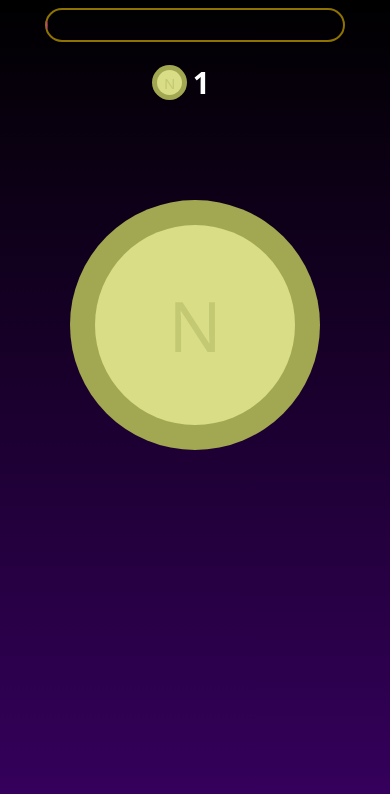
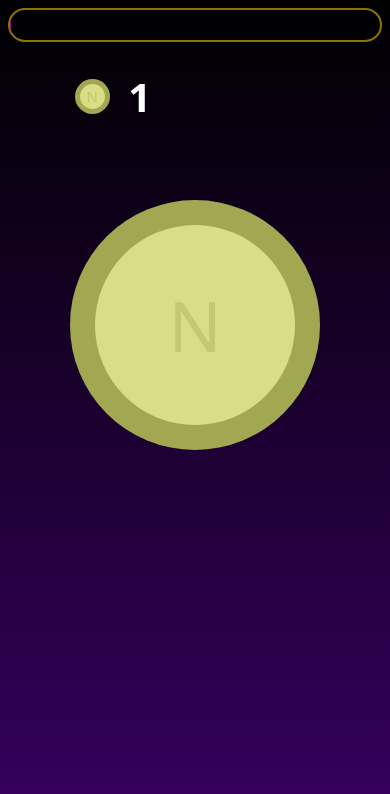
Before and after one commit to Hasan-Husan-2010/Notcoin, a plain HTML site: page index.html in a window 390 px wide. Both pictures are taken after a click on the element 195 px from the left and 325 px from the top of the page. Drawn offline with Linux system fonts and the light colour scheme.

Commit message:
Add game

```diff
--- a/index.html
+++ b/index.html
@@ -17,6 +17,7 @@
     <div class="df">
     <div class="smallcoin"></div>
     <h1 class="h1">0</h1>
+    <h1 class="h1-2">0</h1>
     </div>
     <div class="coin"></div>
     <script src="script.js"></script>
--- a/script.js
+++ b/script.js
@@ -1,5 +1,6 @@
 let coin = document.querySelector('.coin');
 let count = document.querySelector('.h1');
+let count2 = document.querySelector('.h1-2');
 let wait = document.querySelector('.div')
 var i = [];
 coin.addEventListener('click',(e) =>{
@@ -12,6 +13,11 @@ coin.addEventListener('click',(e) =>{
     console.log(i.length);
     wait.style = '--w:' + i.length + 'px;';
     wait.style.backgroundColor = '#AE0BB2';
+    if(count2.textContent > 363){
+        count2.textContent = 'You win';
+    }else {
+        count2.textContent++;
+    }
     let x = e.clientX - e.target.offsetLeft;
     let y = e.clientY - e.target.offsetTop;
 
--- a/style.css
+++ b/style.css
@@ -60,7 +60,6 @@ body {
     border-radius: 50%;
 }
 .h1 {
-    width: 40%;
     color: white;
     font-size: 40px;
     user-select: none;
@@ -95,6 +94,13 @@ span {
         opacity: 0;
     }
 }
+.h1-2 {
+    width: 40%;
+    color: white;
+    font-size: 40px;
+    user-select: none;
+    display: none;
+}
 .div {
     width: var(--w);
     height: 50px;
@@ -110,6 +116,9 @@ span {
 @media(max-width:405px) {
     .div {
         height: 30px;
+    }
+    .div1 {
+        width: 100%;
     }
     .coin {
         position: absolute;
@@ -139,6 +148,11 @@ span {
     }
     .h1 {
         font-size: 30px;
+        display: none;
+    }
+    .h1-2 {
+        width: 50%;
+        display: block;
     }
     .smallcoin {
         flex-shrink: 0;
@@ -163,4 +177,7 @@ span {
         justify-content: center;
         border-radius: 50%;
     }
+    .df {
+        width: 100%;
+    }
 }
```
